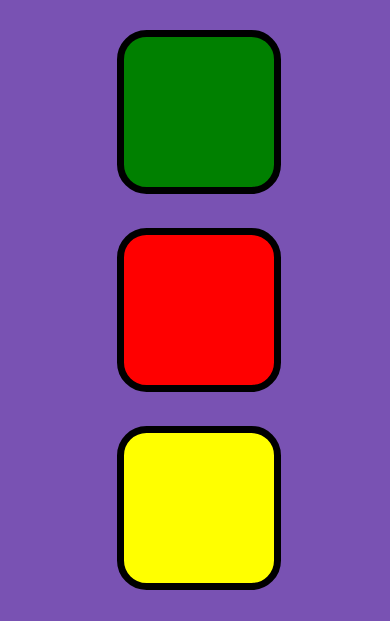
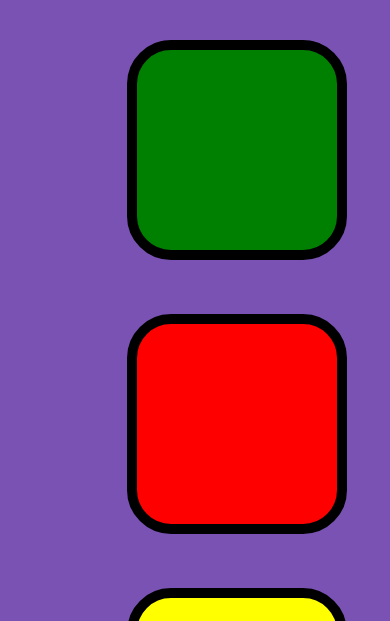
Before and after one commit to kartik2408/SimonGame, a plain HTML site: page index.html in a window 390 px wide. Shown: the part 214-835 px from the top of the page. Drawn offline with nearby package versions, Linux system fonts and the light colour scheme.

Commit message:
Update styles.css

```diff
--- a/styles.css
+++ b/styles.css
@@ -53,18 +53,3 @@ body {
   box-shadow: 0 0 20px white;
   background-color: grey;
 }
-
-@media (max-width: 990px) {
-  .btn {
-    margin: 15px;
-    display: inline-block;
-    height: 150px;
-    width: 150px;
-    border: 7px solid black;
-    border-radius: 18%;
-
-  }
-  .container{
-    width: 50%;
-  }
-}
```
